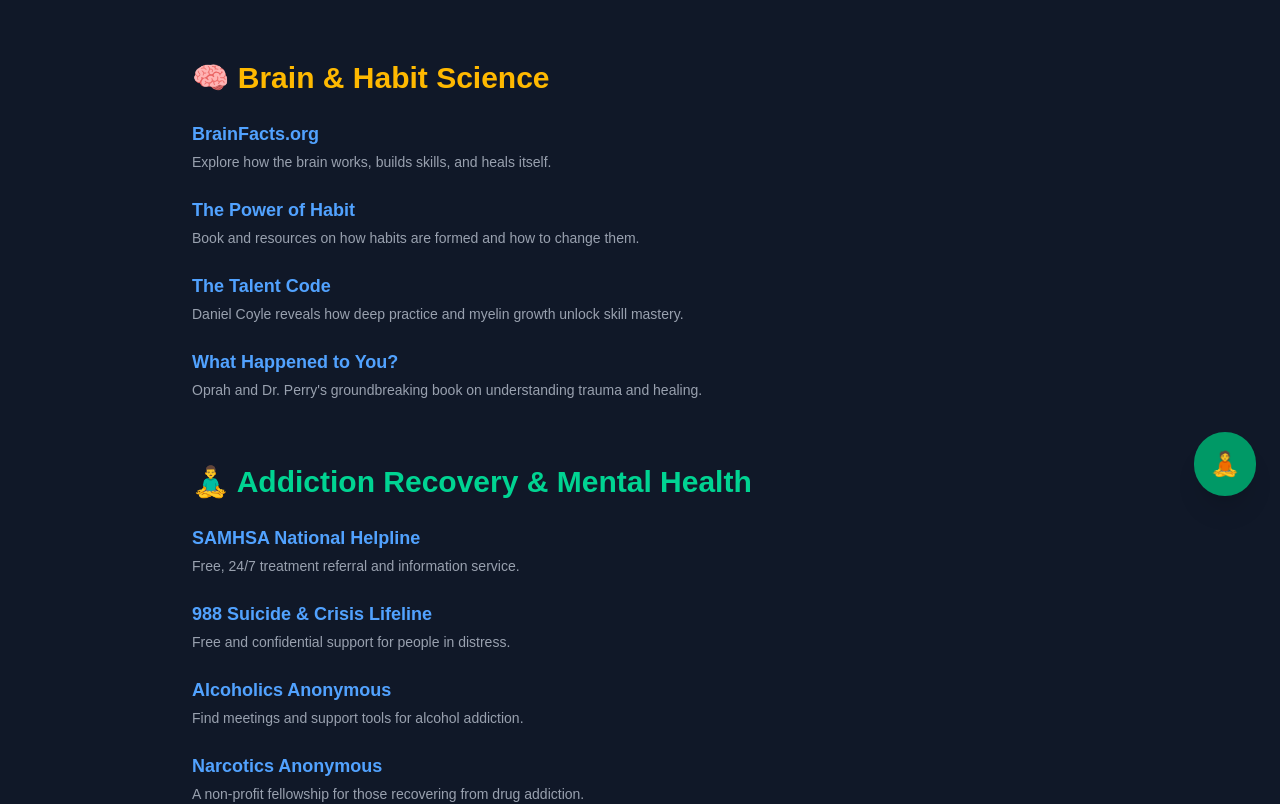
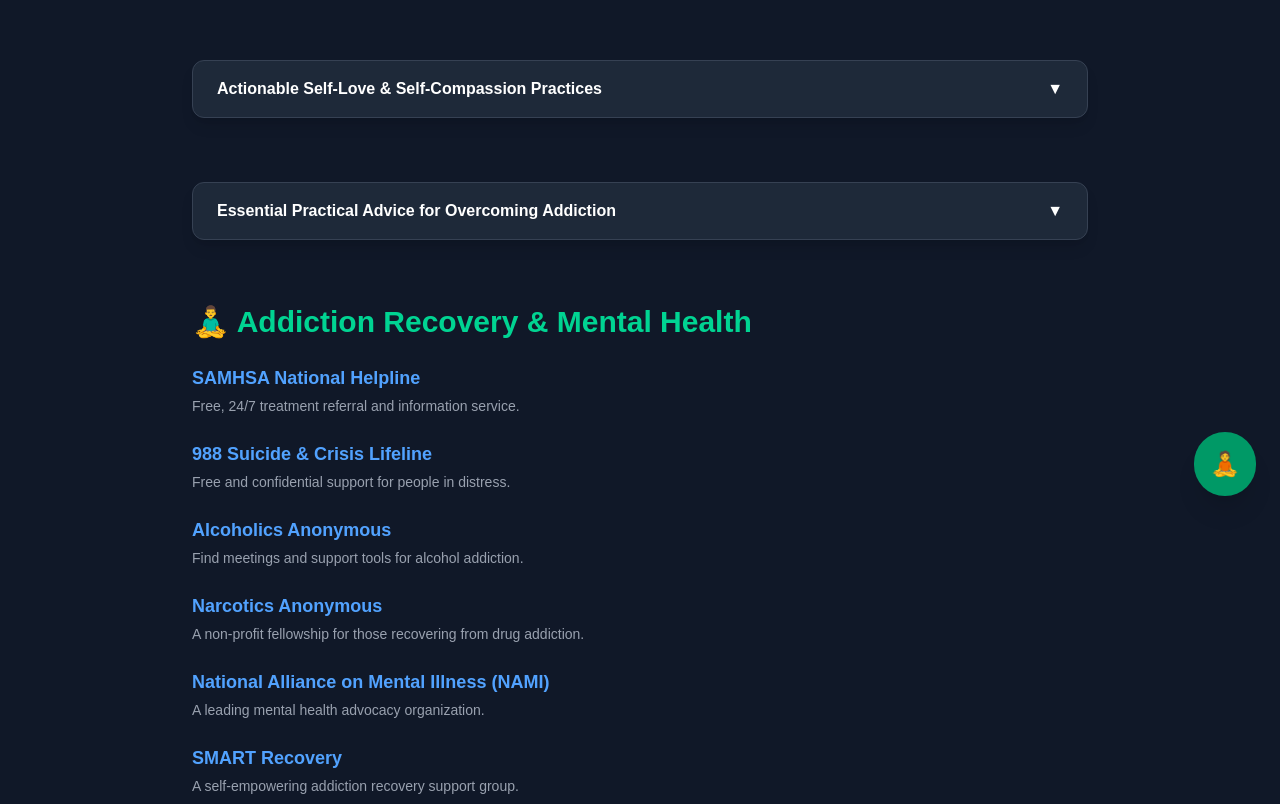
Before and after one commit to bl0ckchained/myelinmap, a Next.js app: page /resources in a window 1280 px wide. Shown: the part 280-1084 px from the top of the page. Built offline with nearby package versions, Linux system fonts and the light colour scheme.

Commit message:
added to resources page

```diff
--- a/pages/resources.tsx
+++ b/pages/resources.tsx
@@ -1,9 +1,6 @@
 import Head from "next/head";
 import Link from "next/link";
-import React from 'react';
-
-// This is a self-contained version of the Resources page, combining the main
-// page logic with the Header and Footer components to resolve import issues.
+import React, { useState } from 'react';
 
 // --- Embedded Header Component ---
 const navLinks = [
@@ -12,6 +9,8 @@
   { href: "/about", label: "👤 About Us", hoverColor: "hover:bg-lime-400" },
   { href: "/visualizer", label: "🧬 Visualizer", hoverColor: "hover:bg-cyan-500" },
   { href: "/coach", label: "🧠 Coach", hoverColor: "hover:bg-pink-400" },
+  { href: "/community", label: "🤝 Myelin Nation", hoverColor: "hover:bg-rose-400" },
+  { href: "/dashboard", label: "📈 Dashboard", hoverColor: "hover:bg-blue-400" },
 ];
 
 const Header = ({ title, subtitle }: { title: string; subtitle?: string }) => {
@@ -89,9 +88,47 @@
   );
 };
 
-// --- Main Resources Component ---
-export default function Resources() {
-  // A helper component for displaying a resource link with a description
+// --- Helper Component for Accordion Menus ---
+interface AccordionContent {
+  title: string;
+  description: string;
+}
+interface AccordionProps {
+  title: string;
+  content: AccordionContent[];
+}
+const Accordion: React.FC<AccordionProps> = ({ title, content }) => {
+  const [isOpen, setIsOpen] = useState(false);
+  return (
+    <div className="w-full bg-gray-800 rounded-xl shadow-lg border border-gray-700">
+      <button
+        onClick={() => setIsOpen(!isOpen)}
+        className="w-full flex justify-between items-center px-6 py-4 text-left font-bold text-white transition-colors duration-200 hover:bg-gray-700 rounded-xl"
+      >
+        <span>{title}</span>
+        <span className={`transform transition-transform duration-300 ${isOpen ? 'rotate-180' : 'rotate-0'}`}>
+          ▼
+        </span>
+      </button>
+      <div
+        className={`overflow-y-auto transition-all duration-500 ease-in-out ${
+          isOpen ? 'max-h-[20rem] opacity-100 p-6' : 'max-h-0 opacity-0 p-0'
+        }`}
+      >
+        <div className="space-y-4">
+          {content.map((item, index) => (
+            <div key={index}>
+              <h3 className="font-semibold text-emerald-300">{item.title}</h3>
+              <p className="text-gray-300 mt-1">{item.description}</p>
+            </div>
+          ))}
+        </div>
+      </div>
+    </div>
+  );
+};
+
+// --- Helper Component for Resource Links ---
 const ResourceLink = ({ href, title, description, color }: { href: string; title: string; description: string; color: string }) => (
   <li>
     <a
@@ -105,6 +142,61 @@
     </a>
   </li>
 );
+
+
+// --- Main Resources Component ---
+export default function Resources() {
+  const selfLoveContent = [
+    { title: "Forgive Yourself", description: "Acknowledge past behaviors as an outgrowth of illness, not a moral failing. Focus on staying well and moving forward without dwelling on past mistakes." },
+    { title: "Develop Self-Compassion", description: "Practice treating oneself as a best friend—with gentler language and objective self-assessment. Challenge negative self-talk by asking how one would advise a loved one in the same situation." },
+    { title: "Set Humble Goals", description: "Begin with achievable, narrow recovery goals (e.g., one day sober). Break larger goals into small, manageable action steps to build a sense of accomplishment and positive momentum." },
+    { title: "Engage in Daily Reflection/Introspection", description: "Prioritize activities like meditating, taking walks, journaling, or writing daily gratitude lists. These practices focus thoughts, foster positive self-regard, process emotions, and help identify and replace negative self-talk." },
+    { title: "Embrace Self-Care", description: "Prioritize physical health (healthy eating, regular exercise, adequate sleep) and mental well-being (engaging in enjoyable activities, relaxation). Self-care can include simple pleasures like sharing meals with friends or engaging in creative arts." },
+    { title: "Be Mindful of Thoughts and Emotions", description: "Practice mindfulness to pay attention to the present moment without judgment, observing thoughts and feelings with kindness and understanding." },
+    { title: "Focus on Strengths", description: "Consciously shift focus from past mistakes and shortcomings to current achievements and inherent strengths." },
+    { title: "Practice Gratitude", description: "Regularly identify and appreciate the positive aspects of one's life, fostering a more positive mindset and self-compassionate outlook." },
+    { title: "Connect with Others", description: "Actively combat isolation by connecting with supportive individuals through group therapy, discussions with a therapist or counselor, or spending time with friends and family." },
+    { title: "Spend Time in Nature", description: "Engage with natural environments (e.g., walking in the woods, watching a sunset) to promote a sense of connection, calmness, and self-compassion during recovery." },
+  ];
+
+  const essentialAdviceContent = [
+    { title: "Seeking and Accepting Help", description: "Open and honest communication with loved ones is vital; individuals should not be afraid to ask for their support. It is important to understand that overcoming addiction often requires support and the development of new coping skills; expecting to change without help is often unrealistic. Furthermore, it is advisable to avoid approaches involving lectures, threats, or emotional appeals, as these can exacerbate feelings of shame and lead to isolation." },
+    { title: "Developing a Personalized Recovery Plan", description: "Setting realistic, specific, and measurable goals is a cornerstone of recovery. This includes establishing a start date for abstinence or setting limits on substance use. Identifying personal reasons for wanting to change and outlining concrete steps to take are also crucial elements of this plan. Reflecting on what worked and what did not work in past attempts can provide valuable insights for future strategies." },
+    { title: "Practicing Self-Care and Healthy Habits", description: "Prioritizing physical health is essential. This involves maintaining a healthy diet rich in fruits, vegetables, and whole grains, while limiting processed and sugary foods and ensuring adequate hydration. Regular exercise, starting with low-intensity activities and setting realistic goals, is beneficial, with rest days incorporated for recovery. Sufficient sleep is also fundamental for both physical and mental well-being. Actively finding enjoyable activities, such as hobbies, sports, or volunteering, to replace addictive behaviors can create a fulfilling, substance-free life." },
+    { title: "Managing Triggers and Cravings", description: "Identifying and actively avoiding triggers—people, places, or situations that provoke substance use—is a key strategy. Removing reminders of addiction from one's environment can also be highly effective. Keeping a detailed log of substance use patterns helps in identifying specific triggers. Learning and practicing various coping skills for cravings is paramount. Techniques include \"Urge Surfing,\" which involves mindfully observing the craving's sensations without acting on them. Mindfulness-based tools, such as deep breathing and progressive muscle relaxation, can also provide immediate relief. The SMART Recovery \"DENTS\" tool—Deny or Delay, Escape, Neutralize, Tasks, Swap—offers a structured approach to managing urges. \"Personify and Disarm\" encourages viewing urges as separate from oneself, making them more manageable. An \"Urge Log\" helps individuals identify when and why urges occur, allowing for pattern recognition and assessment of coping effectiveness." },
+    { title: "Building a Strong Support System", description: "Leaning on close friends and family members provides invaluable support; relationship counseling may be beneficial if needed. Building a sober social network by connecting with new, supportive individuals is crucial. Regularly attending 12-step recovery support groups (AA, NA) or SMART Recovery meetings allows individuals to benefit from shared experiences and a sense of community." },
+    { title: "Coping with Stress", description: "Developing healthy stress coping mechanisms is vital. This includes engaging in physical movement (e.g., brisk walks, yoga), practicing meditation, spending time in nature, or interacting with pets. Defining personal values and exploring new pursuits and passions can also help bring pleasure and meaning back into one's life." },
+    { title: "Navigating Relapse", description: "It is important to understand that relapse can be a part of the recovery process, and it should not be a reason to abandon efforts. Continuously monitoring substance use and learning from any lapses is essential for long-term recovery." },
+  ];
+
+  const recoveryLinks = [
+    { href: "https://www.samhsa.gov/find-help/national-helpline", title: "SAMHSA National Helpline", description: "Free, 24/7 treatment referral and information service." },
+    { href: "https://988lifeline.org/", title: "988 Suicide & Crisis Lifeline", description: "Free and confidential support for people in distress." },
+    { href: "https://www.aa.org/", title: "Alcoholics Anonymous", description: "Find meetings and support tools for alcohol addiction." },
+    { href: "https://www.na.org/", title: "Narcotics Anonymous", description: "A non-profit fellowship for those recovering from drug addiction." },
+    { href: "https://www.nami.org/Home", title: "National Alliance on Mental Illness (NAMI)", description: "A leading mental health advocacy organization." },
+    { href: "https://smartrecovery.org/", title: "SMART Recovery", description: "A self-empowering addiction recovery support group." }
+  ];
+
+  const scienceLinks = [
+    { href: "https://www.brainfacts.org/", title: "BrainFacts.org", description: "Explore how the brain works, builds skills, and heals itself." },
+    { href: "https://charlesduhigg.com/the-power-of-habit/", title: "The Power of Habit", description: "Book and resources on how habits are formed and how to change them." },
+    { href: "https://danielcoyle.com/the-talent-code/", title: "The Talent Code", description: "Daniel Coyle reveals how deep practice and myelin growth unlock skill mastery." },
+    { href: "https://www.amazon.com/dp/1250223180", title: "What Happened to You?", description: "Oprah and Dr. Perry's groundbreaking book on understanding trauma and healing." }
+  ];
+
+  const educationLinks = [
+    { href: "https://www.baycollege.edu/", title: "Bay de Noc Community College", description: "The place where my journey began to change. A beacon of hope, growth, and transformation." },
+    { href: "https://www.khanacademy.org/", title: "Khan Academy", description: "Free, world-class education in math, science, and more." },
+    { href: "https://www.coursera.org/", title: "Coursera", description: "Online courses from top universities and companies." },
+    { href: "https://www.edx.org/", title: "edX", description: "High-quality online courses and programs from universities worldwide." }
+  ];
+
+  const supportLinks = [
+    { href: "https://brenebrown.com", title: "Brené Brown", description: "Resources and research on shame, vulnerability, and courage." },
+    { href: "https://insighttimer.com", title: "Insight Timer", description: "A free meditation app with thousands of guided meditations and talks." },
+    { href: "https://www.mindful.org/", title: "Mindful.org", description: "Practical, helpful, and inspiring articles on mindfulness and well-being." }
+  ];
 
   return (
     <>
@@ -125,38 +217,8 @@
       <main className="bg-gray-900 text-white px-6 py-20 min-h-screen">
         <section className="max-w-4xl mx-auto space-y-16">
 
-          {/* Brain & Habit Science Section */}
-          <div>
-            <h2 className="text-3xl font-bold text-amber-400 mb-6">
-              <span role="img" aria-label="brain emoji">🧠</span> Brain & Habit Science
-            </h2>
-            <ul className="list-none space-y-6">
-              <ResourceLink
-                href="https://www.brainfacts.org/"
-                title="BrainFacts.org"
-                description="Explore how the brain works, builds skills, and heals itself."
-                color="blue-400"
-              />
-              <ResourceLink
-                href="https://charlesduhigg.com/the-power-of-habit/"
-                title="The Power of Habit"
-                description="Book and resources on how habits are formed and how to change them."
-                color="blue-400"
-              />
-              <ResourceLink
-                href="https://danielcoyle.com/the-talent-code/"
-                title="The Talent Code"
-                description="Daniel Coyle reveals how deep practice and myelin growth unlock skill mastery."
-                color="blue-400"
-              />
-              <ResourceLink
-                href="https://www.amazon.com/dp/1250223180"
-                title="What Happened to You?"
-                description="Oprah and Dr. Perry's groundbreaking book on understanding trauma and healing."
-                color="blue-400"
-              />
-            </ul>
-          </div>
+          <Accordion title="Actionable Self-Love & Self-Compassion Practices" content={selfLoveContent} />
+          <Accordion title="Essential Practical Advice for Overcoming Addiction" content={essentialAdviceContent} />
 
           {/* Addiction Recovery & Mental Health Section */}
           <div>
@@ -164,36 +226,9 @@
               <span role="img" aria-label="meditating person emoji">🧘‍♂️</span> Addiction Recovery & Mental Health
             </h2>
             <ul className="list-none space-y-6">
-              <ResourceLink
-                href="https://www.samhsa.gov/find-help/national-helpline"
-                title="SAMHSA National Helpline"
-                description="Free, 24/7 treatment referral and information service."
-                color="blue-400"
-              />
-              <ResourceLink
-                href="https://988lifeline.org/"
-                title="988 Suicide & Crisis Lifeline"
-                description="Free and confidential support for people in distress."
-                color="blue-400"
-              />
-              <ResourceLink
-                href="https://www.aa.org/"
-                title="Alcoholics Anonymous"
-                description="Find meetings and support tools for alcohol addiction."
-                color="blue-400"
-              />
-              <ResourceLink
-                href="https://www.na.org/"
-                title="Narcotics Anonymous"
-                description="A non-profit fellowship for those recovering from drug addiction."
-                color="blue-400"
-              />
-              <ResourceLink
-                href="https://www.nami.org/Home"
-                title="National Alliance on Mental Illness (NAMI)"
-                description="A leading mental health advocacy organization."
-                color="blue-400"
-              />
+              {recoveryLinks.map((link, index) => (
+                <ResourceLink key={index} href={link.href} title={link.title} description={link.description} color="blue-400" />
+              ))}
             </ul>
           </div>
 
@@ -203,30 +238,9 @@
               <span role="img" aria-label="books emoji">📚</span> Student & Self-Education Tools
             </h2>
             <ul className="list-none space-y-6">
-              <ResourceLink
-                href="https://www.baycollege.edu/"
-                title="Bay de Noc Community College"
-                description="The place where my journey began to change. A beacon of hope, growth, and transformation."
-                color="blue-400"
-              />
-              <ResourceLink
-                href="https://www.khanacademy.org/"
-                title="Khan Academy"
-                description="Free, world-class education in math, science, and more."
-                color="blue-400"
-              />
-              <ResourceLink
-                href="https://www.coursera.org/"
-                title="Coursera"
-                description="Online courses from top universities and companies."
-                color="blue-400"
-              />
-              <ResourceLink
-                href="https://www.edx.org/"
-                title="edX"
-                description="High-quality online courses and programs from universities worldwide."
-                color="blue-400"
-              />
+              {educationLinks.map((link, index) => (
+                <ResourceLink key={index} href={link.href} title={link.title} description={link.description} color="blue-400" />
+              ))}
             </ul>
           </div>
 
@@ -236,24 +250,9 @@
               <span role="img" aria-label="praying hands emoji">🙏</span> Spiritual & Emotional Support
             </h2>
             <ul className="list-none space-y-6">
-              <ResourceLink
-                href="https://brenebrown.com"
-                title="Brené Brown"
-                description="Resources and research on shame, vulnerability, and courage."
-                color="blue-400"
-              />
-              <ResourceLink
-                href="https://insighttimer.com"
-                title="Insight Timer"
-                description="A free meditation app with thousands of guided meditations and talks."
-                color="blue-400"
-              />
-              <ResourceLink
-                href="https://www.mindful.org/"
-                title="Mindful.org"
-                description="Practical, helpful, and inspiring articles on mindfulness and well-being."
-                color="blue-400"
-              />
+              {supportLinks.map((link, index) => (
+                <ResourceLink key={index} href={link.href} title={link.title} description={link.description} color="blue-400" />
+              ))}
             </ul>
           </div>
 
@@ -277,3 +276,5 @@
     </>
   );
 }
+// End of Resources Page Component
+// --- IGNORE ---
```
Lines whose indentation alone changed are shown as unchanged.
